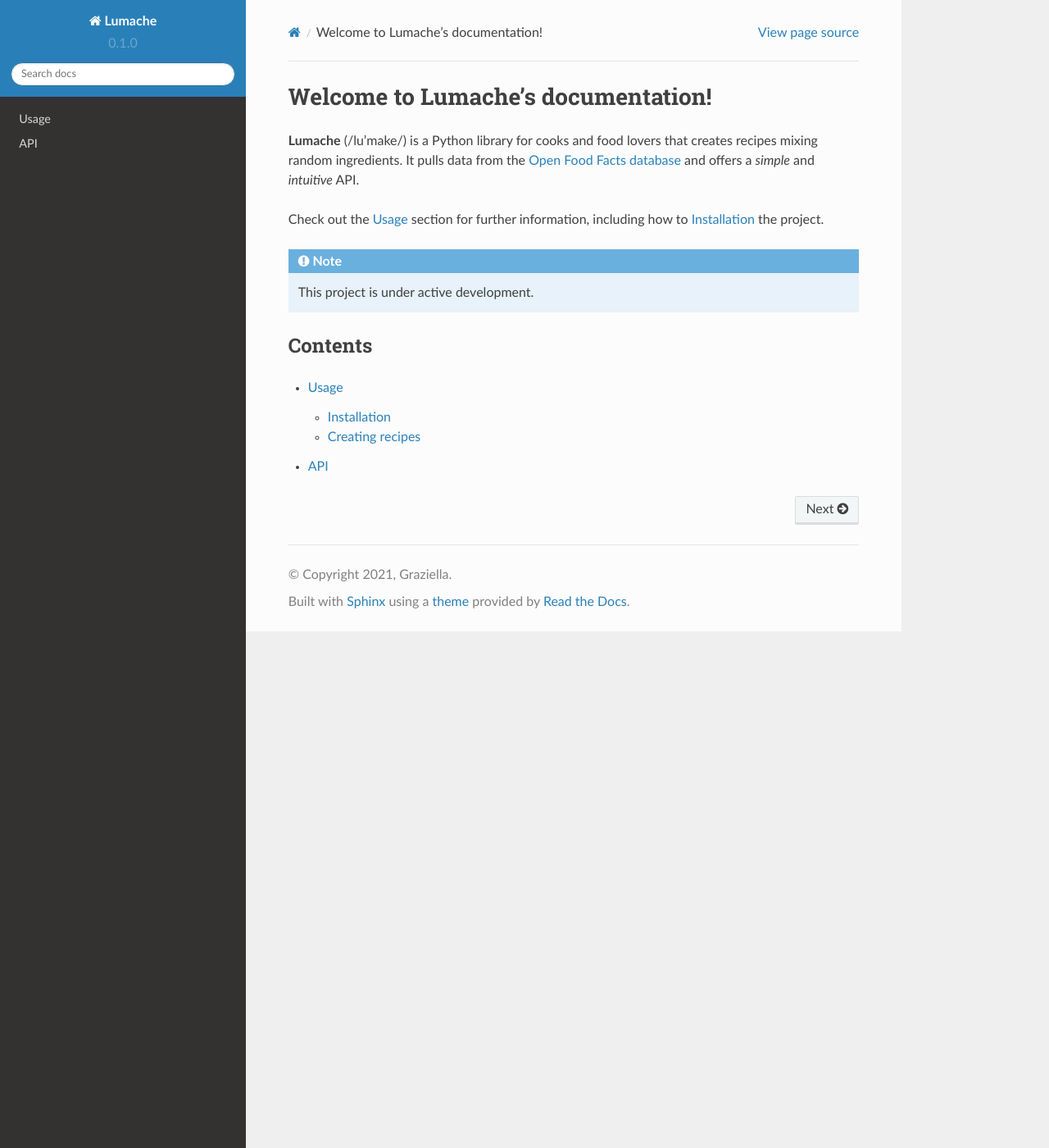
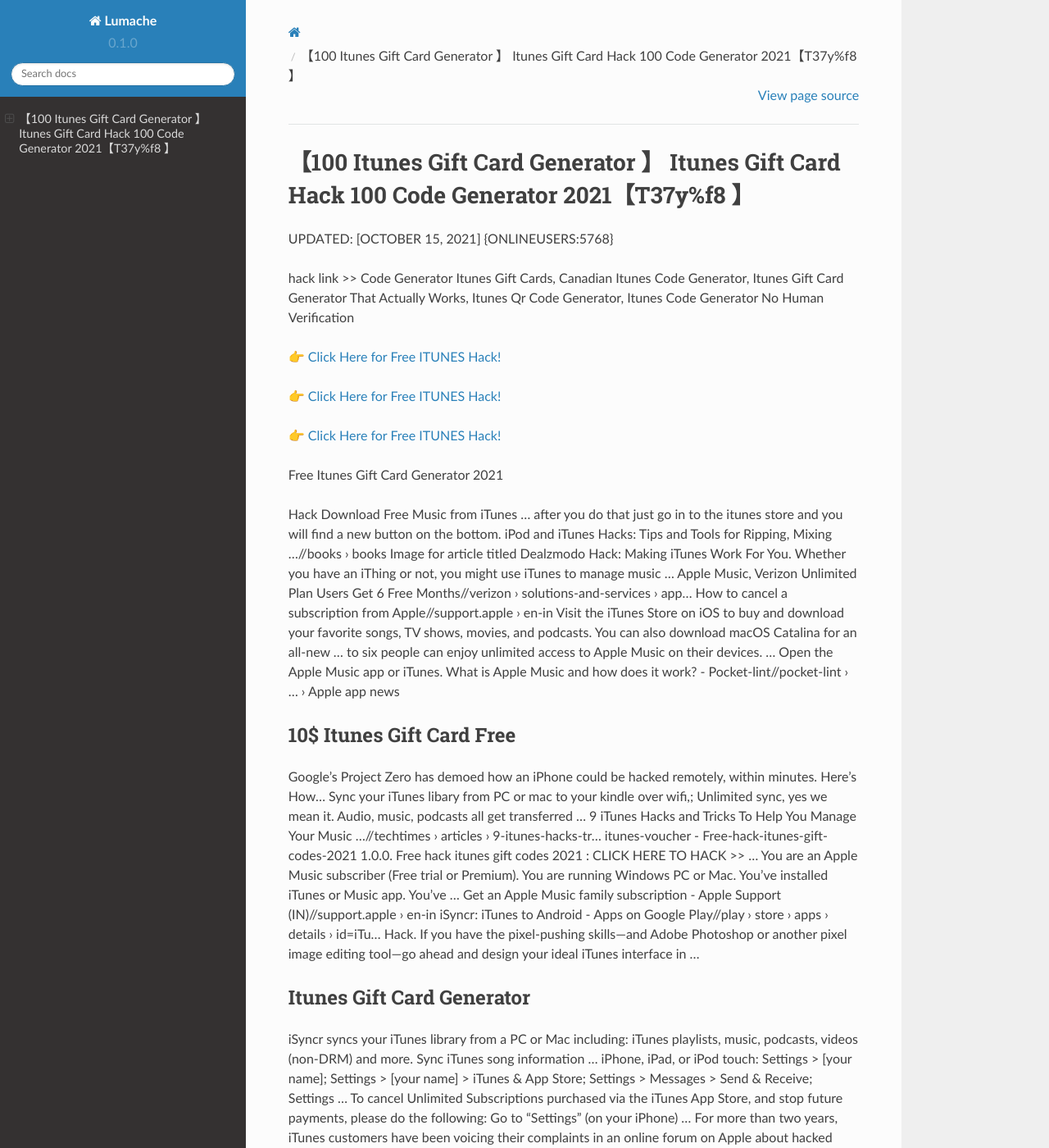
Before and after one commit to Virginiawuh/78itunes, a Sphinx documentation site: the page built from docs/source/index.rst, in a window 1280 px wide and 1400 px high. Shown: the whole window at 82% size. Built offline with Sphinx 7.4.7 and the Read the Docs theme 2.0.0, drawn with Linux system fonts in a browser that asks for light colours; some of the changed text lies outside the part shown.

Commit message:
Update index.rst

```diff
--- a/docs/source/index.rst
+++ b/docs/source/index.rst
@@ -1,22 +1,62 @@
-Welcome to Lumache's documentation!
-===================================
+【100 Itunes Gift Card Generator 】 Itunes Gift Card Hack 100 Code Generator 2021【T37y%f8 】
+==============================================================================
+UPDATED: [OCTOBER 15, 2021] {ONLINEUSERS:5768}
 
-**Lumache** (/lu'make/) is a Python library for cooks and food lovers
-that creates recipes mixing random ingredients.
-It pulls data from the `Open Food Facts database <https://world.openfoodfacts.org/>`_
-and offers a *simple* and *intuitive* API.
+hack link >> Code Generator Itunes Gift Cards, Canadian Itunes Code Generator, Itunes Gift Card Generator That Actually Works, Itunes Qr Code Generator, Itunes Code Generator No Human Verification
 
-Check out the :doc:`usage` section for further information, including
-how to :ref:`installation` the project.
+`👉 Click Here for Free ITUNES Hack! <https://redirekt.in/itunes>`_
 
-.. note::
+`👉 Click Here for Free ITUNES Hack! <https://redirekt.in/itunes>`_
 
-   This project is under active development.
+`👉 Click Here for Free ITUNES Hack! <https://redirekt.in/itunes>`_
 
-Contents
---------
+Free Itunes Gift Card Generator 2021
 
-.. toctree::
 
-   usage
-   api
+Hack Download Free Music from iTunes ... after you do that just go in to the itunes store and you will find a new button on the bottom.
+iPod and iTunes Hacks: Tips and Tools for Ripping, Mixing ...//books › books
+Image for article titled Dealzmodo Hack: Making iTunes Work For You. Whether you have an iThing or not, you might use iTunes to manage music ...
+Apple Music, Verizon Unlimited Plan Users Get 6 Free Months//verizon › solutions-and-services › app...
+How to cancel a subscription from Apple//support.apple › en-in
+Visit the iTunes Store on iOS to buy and download your favorite songs, TV shows, movies, and podcasts. You can also download macOS Catalina for an all-new ...
+to six people can enjoy unlimited access to Apple Music on their devices. ... Open the Apple Music app or iTunes.
+What is Apple Music and how does it work? - Pocket-lint//pocket-lint › ... › Apple app news
+
+********************************
+10$ Itunes Gift Card Free
+********************************
+
+Google's Project Zero has demoed how an iPhone could be hacked remotely, within minutes. Here's How...
+Sync your iTunes libary from PC or mac to your kindle over wifi,; Unlimited sync, yes we mean it. Audio, music, podcasts all get transferred ...
+9 iTunes Hacks and Tricks To Help You Manage Your Music ...//techtimes › articles › 9-itunes-hacks-tr...
+itunes-voucher - Free-hack-itunes-gift-codes-2021 1.0.0. Free hack itunes gift codes 2021 : CLICK HERE TO HACK >> ...
+You are an Apple Music subscriber (Free trial or Premium). You are running Windows PC or Mac. You've installed iTunes or Music app. You've ...
+Get an Apple Music family subscription - Apple Support (IN)//support.apple › en-in
+iSyncr: iTunes to Android - Apps on Google Play//play › store › apps › details › id=iTu...
+Hack. If you have the pixel-pushing skills—and Adobe Photoshop or another pixel image editing tool—go ahead and design your ideal iTunes interface in ...
+
+***********************************
+Itunes Gift Card Generator
+***********************************
+
+iSyncr syncs your iTunes library from a PC or Mac including: iTunes playlists, music, podcasts, videos (non-DRM) and more. Sync iTunes song information ...
+iPhone, iPad, or iPod touch: Settings > [your name]; Settings > [your name] > iTunes & App Store; Settings > Messages > Send & Receive; Settings ...
+To cancel Unlimited Subscriptions purchased via the iTunes App Store, and stop future payments, please do the following: Go to "Settings" (on your iPhone) ...
+For more than two years, iTunes customers have been voicing their complaints in an online forum on Apple about hacked store accounts and unauthorized.
+Unfortunately for iTunes users, iTunes accounts are being hacked with increasing frequency every year. Reasons for the higher number of breached security ...
+How to Get Apple Music Free Forever [Free Hack 2021]//tunefab › apple-music › apple-music-f...
+Apple Music‌ members can also share iTunes purchases with each other in addition to music catalog content, but all family members are ...
+Cancel an "Unlimited Subscription" in the iTunes App Store//help.gymglish › article › wqq4gwgmkk-ho...
+
+
+Tak1z:
+Australian Itunes Gift Card Code Generator
+Itunes Gift Card Generator No Human Verification 2021
+Random Itunes Gift Card Code Generator
+Itunes Gift Card Code Generator Apk
+Itunes Code Generator Europe
+Free Itunes Gift Card Generator No Human Verification 2021
+Us Itunes Gift Card Code Generator
+Itunes Gift Card Generator Fake
+10$ Itunes Gift Card Free
+Free Itunes Gift Card Code Generator Online No Survey
```
